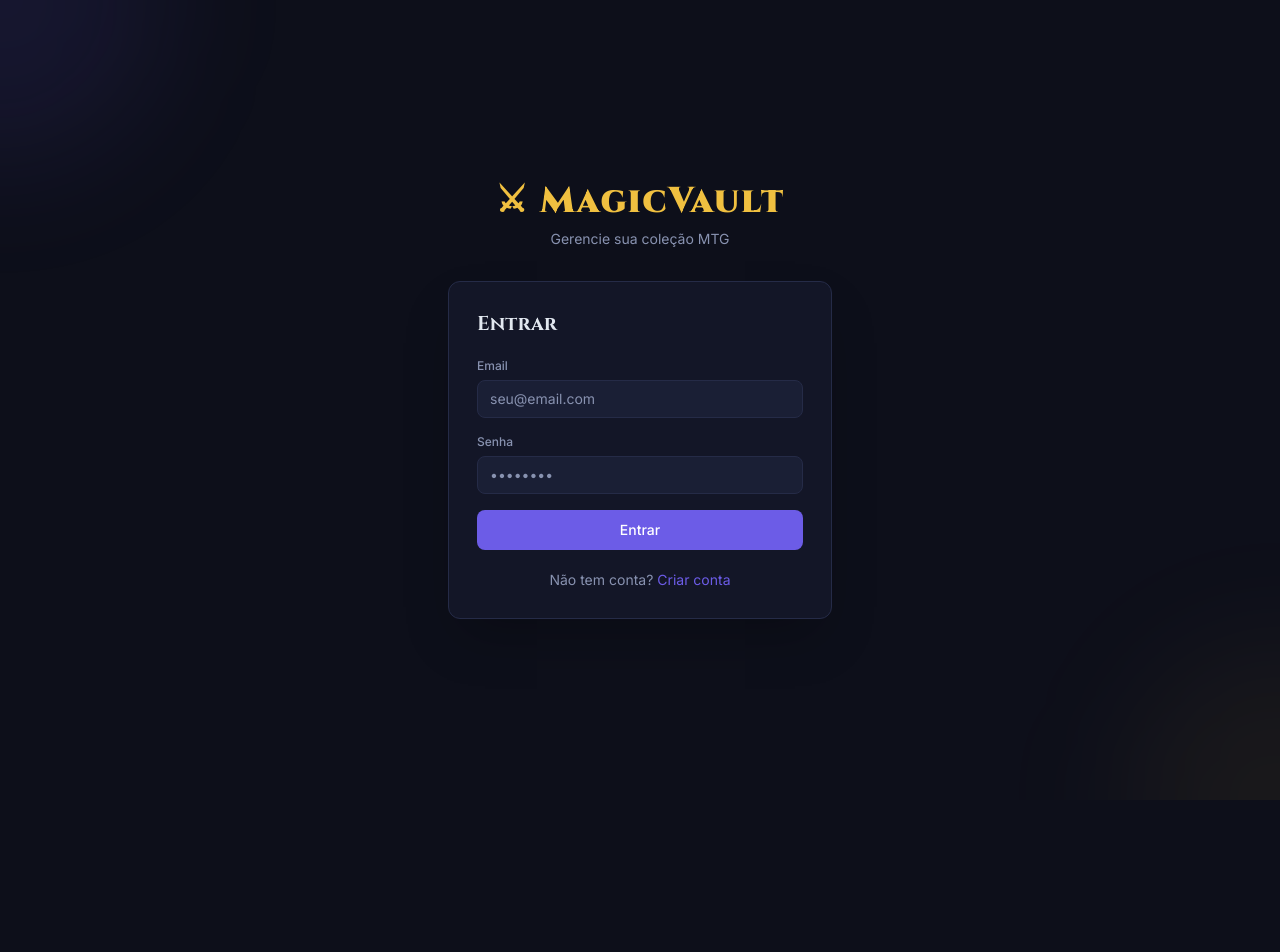
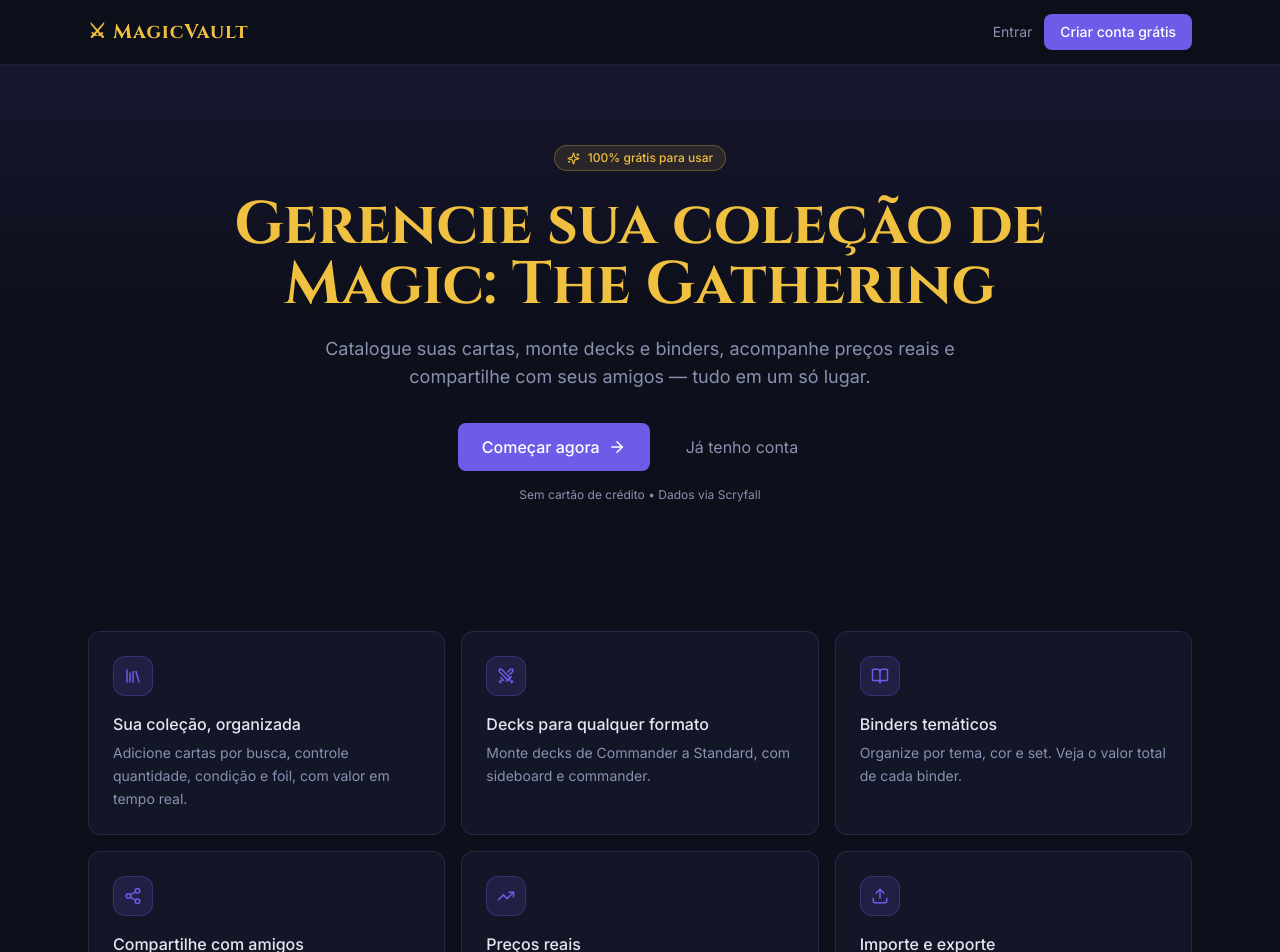
Before and after one commit to Janoti/magicvault, a React (Vite) app in the folder frontend/: page / in a window 1280 px wide. Before the commit this address led to /login. Shown: the top 952 px of the page. Before the commit the page ends 800 px from the top, so only its background shows below. Built offline with nearby package versions, Linux system fonts and the light colour scheme; no server answers.

Commit message:
Add dynamic public landing page; route / to landing for logged-out users

```diff
--- a/frontend/src/App.tsx
+++ b/frontend/src/App.tsx
@@ -1,6 +1,7 @@
 import { Routes, Route, Navigate } from 'react-router-dom'
 import { useAuthStore } from '@/store/auth'
 import Layout from '@/components/layout/Layout'
+import LandingPage from '@/pages/LandingPage'
 import LoginPage from '@/pages/LoginPage'
 import RegisterPage from '@/pages/RegisterPage'
 import CollectionPage from '@/pages/CollectionPage'
@@ -22,34 +23,44 @@ function ProtectedRoute({ children }: { children: React.ReactNode }) {
   return isAuthenticated() ? <>{children}</> : <Navigate to="/login" replace />
 }
 
+function RootRoute() {
+  const isAuthenticated = useAuthStore((s) => s.isAuthenticated)
+  return isAuthenticated() ? <Navigate to="/collection" replace /> : <LandingPage />
+}
+
 export default function App() {
   return (
     <Routes>
+      {/* Public */}
+      <Route path="/" element={<RootRoute />} />
       <Route path="/login" element={<LoginPage />} />
       <Route path="/register" element={<RegisterPage />} />
       <Route path="/p/:token" element={<PublicViewPage />} />
+
+      {/* Authenticated app */}
       <Route
-        path="/"
         element={
           <ProtectedRoute>
             <Layout />
           </ProtectedRoute>
         }
       >
-        <Route index element={<Navigate to="/collection" replace />} />
-        <Route path="collection" element={<CollectionPage />} />
-        <Route path="search" element={<SearchPage />} />
-        <Route path="scan" element={<CardScanPage />} />
-        <Route path="binders" element={<BindersPage />} />
-        <Route path="binders/:id" element={<BinderDetailPage />} />
-        <Route path="decks" element={<DecksPage />} />
-        <Route path="decks/:id" element={<DeckDetailPage />} />
-        <Route path="wishlist" element={<WishlistPage />} />
-        <Route path="sets" element={<SetsPage />} />
-        <Route path="sets/:code" element={<SetDetailPage />} />
-        <Route path="friends" element={<FriendsPage />} />
-        <Route path="shared" element={<SharedWithMePage />} />
+        <Route path="/collection" element={<CollectionPage />} />
+        <Route path="/search" element={<SearchPage />} />
+        <Route path="/scan" element={<CardScanPage />} />
+        <Route path="/binders" element={<BindersPage />} />
+        <Route path="/binders/:id" element={<BinderDetailPage />} />
+        <Route path="/decks" element={<DecksPage />} />
+        <Route path="/decks/:id" element={<DeckDetailPage />} />
+        <Route path="/wishlist" element={<WishlistPage />} />
+        <Route path="/sets" element={<SetsPage />} />
+        <Route path="/sets/:code" element={<SetDetailPage />} />
+        <Route path="/friends" element={<FriendsPage />} />
+        <Route path="/shared" element={<SharedWithMePage />} />
       </Route>
+
+      {/* Fallback */}
+      <Route path="*" element={<Navigate to="/" replace />} />
     </Routes>
   )
 }
--- /dev/null
+++ b/frontend/src/pages/LandingPage.tsx
@@ -0,0 +1,125 @@
+import { Link } from 'react-router-dom'
+import { motion } from 'framer-motion'
+import {
+  Library, Swords, BookOpen, Share2, TrendingUp, Upload,
+  Sparkles, ArrowRight, Check, Github,
+} from 'lucide-react'
+
+const features = [
+  { icon: Library, title: 'Sua coleção, organizada', desc: 'Adicione cartas por busca, controle quantidade, condição e foil, com valor em tempo real.' },
+  { icon: Swords, title: 'Decks para qualquer formato', desc: 'Monte decks de Commander a Standard, com sideboard e commander.' },
+  { icon: BookOpen, title: 'Binders temáticos', desc: 'Organize por tema, cor e set. Veja o valor total de cada binder.' },
+  { icon: Share2, title: 'Compartilhe com amigos', desc: 'Adicione amigos e compartilhe coleção, deck ou binder — ou gere um link público.' },
+  { icon: TrendingUp, title: 'Preços reais', desc: 'Valores atualizados via Scryfall (TCGplayer / Cardmarket) em cada carta.' },
+  { icon: Upload, title: 'Importe e exporte', desc: 'Traga sua coleção via CSV (compatível com grimdeck) e leve seus dados quando quiser.' },
+]
+
+const fadeUp = {
+  initial: { opacity: 0, y: 24 },
+  whileInView: { opacity: 1, y: 0 },
+  viewport: { once: true },
+}
+
+export default function LandingPage() {
+  return (
+    <div className="min-h-screen bg-vault-bg text-vault-text">
+      {/* Nav */}
+      <header className="border-b border-vault-border/60 backdrop-blur sticky top-0 z-20 bg-vault-bg/80">
+        <div className="max-w-6xl mx-auto px-6 h-16 flex items-center justify-between">
+          <span className="font-display text-xl font-bold text-vault-gold tracking-wider">⚔ MagicVault</span>
+          <div className="flex items-center gap-3">
+            <Link to="/login" className="text-sm text-vault-muted hover:text-vault-text transition-colors">Entrar</Link>
+            <Link to="/register" className="btn-primary text-sm">Criar conta grátis</Link>
+          </div>
+        </div>
+      </header>
+
+      {/* Hero */}
+      <section className="relative overflow-hidden">
+        <div className="absolute inset-0 bg-gradient-to-b from-vault-accent/10 via-transparent to-transparent pointer-events-none" />
+        <div className="max-w-6xl mx-auto px-6 pt-20 pb-16 text-center relative">
+          <motion.div {...fadeUp}
+            className="inline-flex items-center gap-2 text-xs font-medium text-vault-gold bg-vault-gold/10 border border-vault-gold/30 rounded-full px-3 py-1 mb-6">
+            <Sparkles size={13} /> 100% grátis para usar
+          </motion.div>
+          <motion.h1 {...fadeUp} transition={{ delay: 0.05 }}
+            className="font-display text-4xl sm:text-6xl font-bold text-vault-gold leading-tight">
+            Gerencie sua coleção de<br />Magic: The Gathering
+          </motion.h1>
+          <motion.p {...fadeUp} transition={{ delay: 0.1 }}
+            className="text-vault-muted text-lg mt-5 max-w-2xl mx-auto">
+            Catalogue suas cartas, monte decks e binders, acompanhe preços reais e
+            compartilhe com seus amigos — tudo em um só lugar.
+          </motion.p>
+          <motion.div {...fadeUp} transition={{ delay: 0.15 }}
+            className="flex items-center justify-center gap-3 mt-8">
+            <Link to="/register" className="btn-primary flex items-center gap-2 text-base px-6 py-3">
+              Começar agora <ArrowRight size={18} />
+            </Link>
+            <Link to="/login" className="btn-ghost text-base px-6 py-3">Já tenho conta</Link>
+          </motion.div>
+          <motion.p {...fadeUp} transition={{ delay: 0.2 }} className="text-xs text-vault-muted mt-4">
+            Sem cartão de crédito • Dados via Scryfall
+          </motion.p>
+        </div>
+      </section>
+
+      {/* Features */}
+      <section className="max-w-6xl mx-auto px-6 py-16">
+        <div className="grid grid-cols-1 sm:grid-cols-2 lg:grid-cols-3 gap-4">
+          {features.map((f, i) => (
+            <motion.div key={f.title} {...fadeUp} transition={{ delay: Math.min(i * 0.05, 0.3) }}
+              className="surface p-6 hover:border-vault-accent/40 transition-all">
+              <div className="w-10 h-10 rounded-xl bg-vault-accent/15 border border-vault-accent/30 flex items-center justify-center mb-4">
+                <f.icon size={18} className="text-vault-accent" />
+              </div>
+              <h3 className="font-medium text-vault-text mb-1.5">{f.title}</h3>
+              <p className="text-sm text-vault-muted leading-relaxed">{f.desc}</p>
+            </motion.div>
+          ))}
+        </div>
+      </section>
+
+      {/* Sharing highlight */}
+      <section className="max-w-6xl mx-auto px-6 py-12">
+        <motion.div {...fadeUp} className="surface p-8 sm:p-12 text-center bg-gradient-to-br from-vault-accent/10 to-transparent">
+          <Share2 size={28} className="mx-auto text-vault-accent mb-4" />
+          <h2 className="font-display text-2xl sm:text-3xl font-bold text-vault-gold">Feito para compartilhar</h2>
+          <p className="text-vault-muted mt-3 max-w-xl mx-auto">
+            Gere um link público do seu deck ou coleção e mande pra qualquer pessoa —
+            sem precisar de conta pra visualizar. Ou compartilhe direto com seus amigos.
+          </p>
+          <div className="flex flex-wrap items-center justify-center gap-4 mt-6 text-sm text-vault-text">
+            <span className="flex items-center gap-2"><Check size={15} className="text-green-400" /> Link público</span>
+            <span className="flex items-center gap-2"><Check size={15} className="text-green-400" /> Amigos por username/email</span>
+            <span className="flex items-center gap-2"><Check size={15} className="text-green-400" /> Visualização read-only</span>
+          </div>
+        </motion.div>
+      </section>
+
+      {/* CTA */}
+      <section className="max-w-6xl mx-auto px-6 py-20 text-center">
+        <motion.h2 {...fadeUp} className="font-display text-3xl font-bold text-vault-gold">
+          Pronto para organizar sua coleção?
+        </motion.h2>
+        <motion.div {...fadeUp} transition={{ delay: 0.1 }} className="mt-6">
+          <Link to="/register" className="btn-primary inline-flex items-center gap-2 text-base px-8 py-3">
+            Criar conta grátis <ArrowRight size={18} />
+          </Link>
+        </motion.div>
+      </section>
+
+      {/* Footer */}
+      <footer className="border-t border-vault-border/60">
+        <div className="max-w-6xl mx-auto px-6 py-8 flex flex-col sm:flex-row items-center justify-between gap-4 text-sm text-vault-muted">
+          <span className="font-display text-vault-gold">⚔ MagicVault</span>
+          <span>Dados de cartas via Scryfall. Não afiliado à Wizards of the Coast.</span>
+          <a href="https://github.com/Janoti/magicvault" target="_blank" rel="noreferrer"
+            className="flex items-center gap-2 hover:text-vault-text transition-colors">
+            <Github size={15} /> Código aberto
+          </a>
+        </div>
+      </footer>
+    </div>
+  )
+}
```
